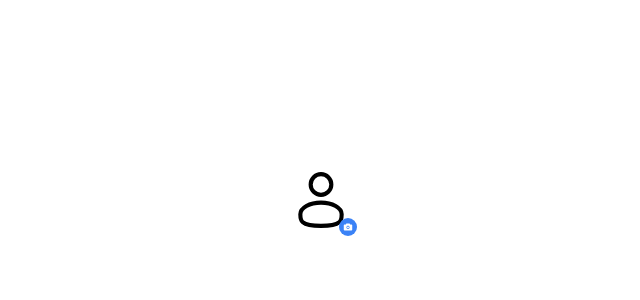
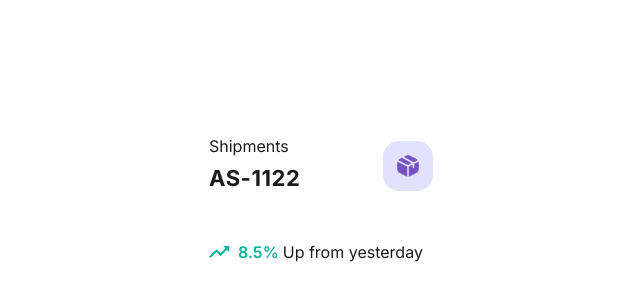
Before and after one commit to digimantra/DML-NPM-Packages, a React (Vite) app: page / in a window 1280 px wide. Shown: the part 200-500 px from the top of the page, without its empty margins (319-959 px from the left). Built offline with nearby package versions, Linux system fonts and the light colour scheme.

Commit message:
change in card component, renamed to shipment and updated UI

```diff
--- a/src/App.jsx
+++ b/src/App.jsx
@@ -11,6 +11,8 @@
 // import clsx from "clsx";
 // import {Carousel} from "./stories/carousel";
 // import { Notifications } from "./stories/Notifications/Notifications";
+import {Shipment} from "./stories/Shipments/Shipment"
+import {Icons} from "./stories/Icons/Icons"
 
 
 
@@ -317,25 +319,21 @@
 //   numItemsScroll : 4,
 // }
 
-import { useState } from "react";
-import { Avatar } from "./stories/Avatar/Avatar";
+//ShipmentDetail data
+
+const shipment = {
+  id:"AS-1122",
+  name:"Shipments"
+}
+
+const icon = (<Icons name="shipment" filled fill="#7653C2" height="26" width="26"/>)
 
 
 const App = () => {
 
-  const [image, setImage] = useState("");
-
-  const handleUpload = (img) => {
-    setImage(img);
-    // Here, you can do whatever you want with the uploaded image data
-    console.log("Uploaded image data:", img);
-  };
-
-  console.log(image);
-
   return (
-    <div className="flex flex-col items-center justify-center h-screen">
-      <Avatar size="8" borderColor="red" onUpload={handleUpload} />
+    <div className="flex flex-col items-center justify-center w-1/3 mx-auto h-screen">
+      <Shipment data={shipment} icon={icon} iconBackGround="#E2E2FE"/>
     </div>
   );
 };
--- a/src/stories/Button/Button.jsx
+++ b/src/stories/Button/Button.jsx
@@ -7,7 +7,7 @@ export const Button = React.forwardRef(
       label,
       type,
       icon,
-      backgroundColor,
+      background,
       textColor,
       px,
       py,
@@ -19,17 +19,15 @@ export const Button = React.forwardRef(
   ) => {
     const typeHandler = () => {
       switch (type) {
-        case "default":
-          return `text-black ${backgroundColor} ${disabled && "opacity-50"} border border-dashed border-grayMain`;
 
         case "primary":
           return `text-white bg-darkBlack ${disabled ? "cursor-not-allowed bg-grayMain text-[#666666]" : "cursor-pointer"} px-4 py-[13px]`;
 
         case "secondary":
-          return `text-darkBlack ${disabled ? "cursor-not-allowed text-buttonDisable" : "cursor-pointer"} bg-white border border-grayMain px-4 py-3`;
+          return `text-darkBlack ${disabled ? "cursor-not-allowed text-gray-500" : "cursor-pointer"} bg-white border border-grayMain px-4 py-3`;
 
         default:
-          break;
+          return  `text-black ${background} ${disabled && "opacity-50"} ${background ?"" :"border border-dashed border-grayMain"}`;
       }
     };
 
@@ -39,11 +37,13 @@ export const Button = React.forwardRef(
         disabled={disabled ? true : false}
         onClick={onClick}
         style={{
-          backgroundColor: `${backgroundColor}`,
-          color: `${textColor}`,
-          padding: ` ${py}px ${px}px`,
+          ...((type !== "primary" && type !== "secondary") && {
+            backgroundColor: background,
+            color: textColor,
+            padding: `${py}px ${px}px`,
+          })
         }}
-        className={`rounded-xl  capitalize ease-in-out transition-all ${full ? "w-full" : ""}  ${typeHandler()}`}
+        className={`rounded-lg ease-in-out transition-all ${full ? "w-full" : ""}  ${typeHandler()}`}
       >
         <div className={`flex items-center justify-center gap-2`}>
           {icon && <span className="">{icon}</span>}
@@ -55,7 +55,7 @@ export const Button = React.forwardRef(
 );
 
 Button.propTypes = {
-  backgroundColor: PropTypes.string,
+  background: PropTypes.string,
   textColor: PropTypes.string,
   label: PropTypes.string.isRequired,
   icon: PropTypes.element,
@@ -68,13 +68,13 @@ Button.propTypes = {
 };
 
 Button.defaultProps = {
-  py: "12px",
-  px: "6px",
+  py: "12",
+  px: "8",
   type: "default",
   label: "Button",
   disabled: false,
   onClick: undefined,
-  backgroundColor: null,
+  background: null,
 };
 
 Button.displayName = "Button";
--- a/src/stories/Card/Card.jsx
+++ /dev/null
@@ -1,33 +0,0 @@
-import PropTypes from "prop-types";
-
-export const Card = ({ children, px, py, height, width }) => {
-  return (
-    <div
-      className={`shadow-md bg-white`}
-      style={{
-        boxShadow: "0 0 4px 2px rgba(229, 199, 199, 0.3)",
-        padding: `${py} ${px}`,
-        height: `${height}`,
-        width: `${width}`,
-      }}
-    >
-      {children}
-    </div>
-  );
-};
-
-Card.propTypes = {
-  children: PropTypes.any,
-  px: PropTypes.string,
-  py: PropTypes.string,
-  height: PropTypes.string,
-  width: PropTypes.string,
-};
-
-Card.defaultProps = {
-  children: "This is card",
-  px: "32px",
-  py: "16px",
-  height: "",
-  width: "",
-};
--- /dev/null
+++ b/src/stories/Shipments/Shipment.jsx
@@ -0,0 +1,47 @@
+import PropTypes from "prop-types";
+
+export const Shipment = ({data, icon, iconBackGround}) => {
+  return (
+    <div className="w-64 h-40 flex flex-col justify-between bg-white p-4">
+
+      <div className="flex items-center justify-between">
+      {/* name and number/id */}
+      <div className="">
+        <div className="capitalize text-[16px] font-normal leading-5 text-[#1b1b1b] mb-1">{data?.name}</div>
+
+        <div className="text-[22px] font-bold leading-9 tracking-wide text-[#1b1b1b]">{data?.id}</div>
+      </div>
+
+      {/* icon */}
+      <div style={{backgroundColor: iconBackGround}} className={`p-3 rounded-2xl`}>
+        {icon}
+      </div>
+      </div>
+
+
+      <div className=" flex items-center gap-2">
+        <svg width="21" height="12" viewBox="0 0 21 12" fill="none" xmlns="http://www.w3.org/2000/svg">
+        <path d="M14.1969 0L16.5151 2.29L11.575 7.17L7.52582 3.17L0.0246582 10.59L1.452 12L7.52582 6L11.575 10L17.9525 3.71L20.2707   6V0H14.1969Z" fill="#00B69B"/>
+        </svg>
+
+        <div className="">
+
+          <span className="font-semibold text-[#00b69b] text-[16px] leading-5 mr-1">8.5%</span>
+
+          <span className="font-normal text-[16px] leading-5 text-[#1b1b1b]">Up from yesterday</span>
+        </div>
+      </div>
+    </div>
+
+  );
+};
+
+Shipment.propTypes = {
+  data:PropTypes.any,
+  icon:PropTypes.element,
+  iconBackGround:PropTypes.string
+
+};
+Shipment.defaultProps = {
+
+};
```
Also changed, not shown: 1 other file (tests, documents, lock files or other folders).
